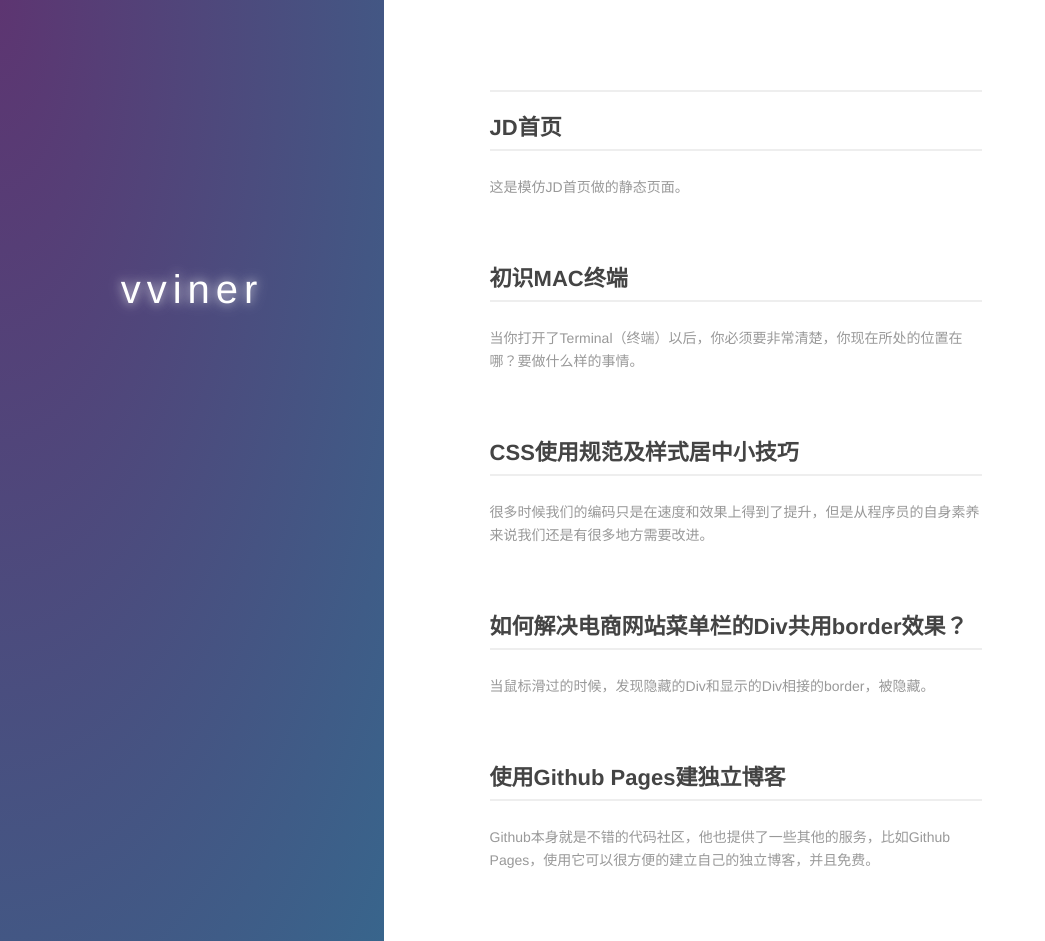
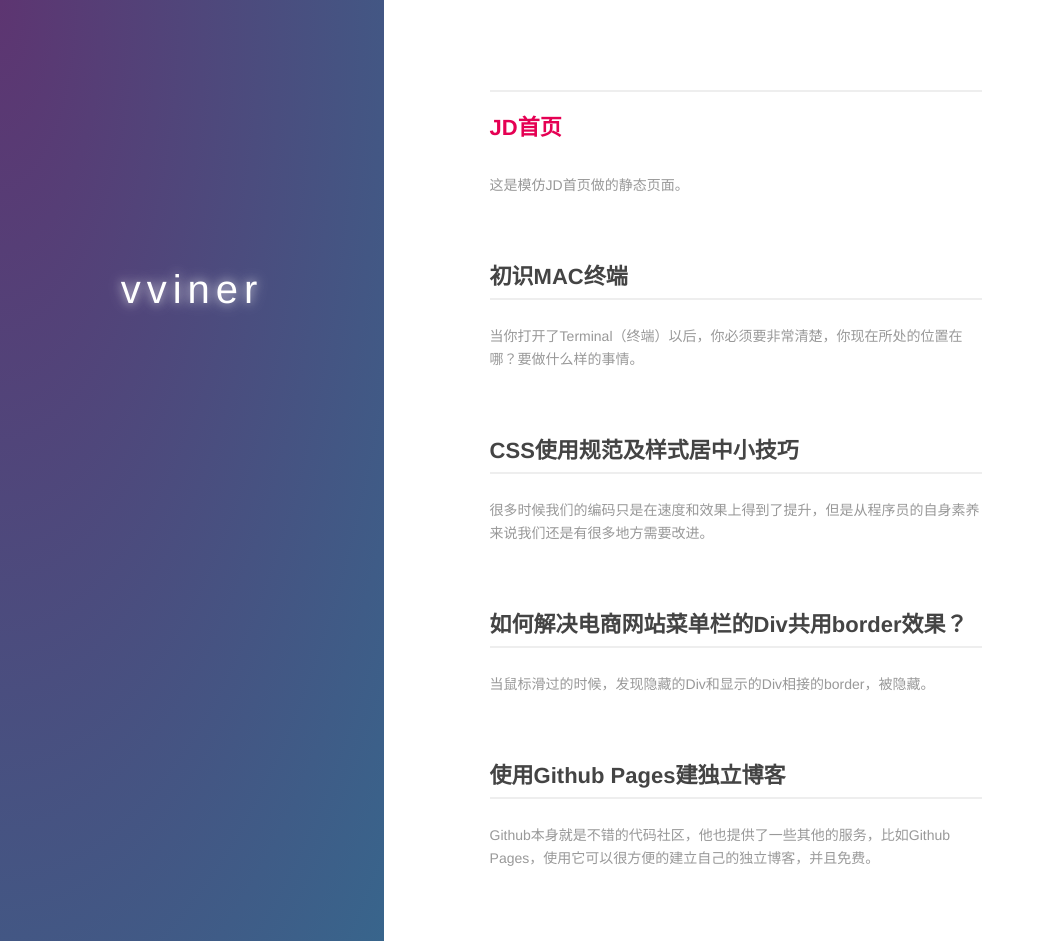
Before and after one commit to baixiaomei/liulang1993.github.io, a Jekyll site: the page built from index.md, in a window 1280 px wide and 941 px high. Shown: the whole window, without its empty margins (0-1045 px from the left). Built offline with Jekyll 4.4.1, drawn with Linux system fonts in a browser that asks for light colours.

Commit message:
标题修改

```diff
--- a/_includes/style.css
+++ b/_includes/style.css
@@ -239,17 +239,16 @@ a.external:hover {
   font-weight: bold;
   margin-bottom: 25px;
   padding-bottom: 10px;
-  border-bottom: 2px solid #eee;
   color: #444;
 }
 
 @media screen and (max-width: 767px) {
-  .index-wrapper .title {
+  .index-wrapper .title, .index-wrapper .jd {
     font-size: 20px;
     margin-bottom: 10px;
   }
 }
-.index-wrapper .title:hover {
+.index-wrapper .title:hover, .index-wrapper .jd {
   color: #e50053;
   text-decoration: none;
 }
```
